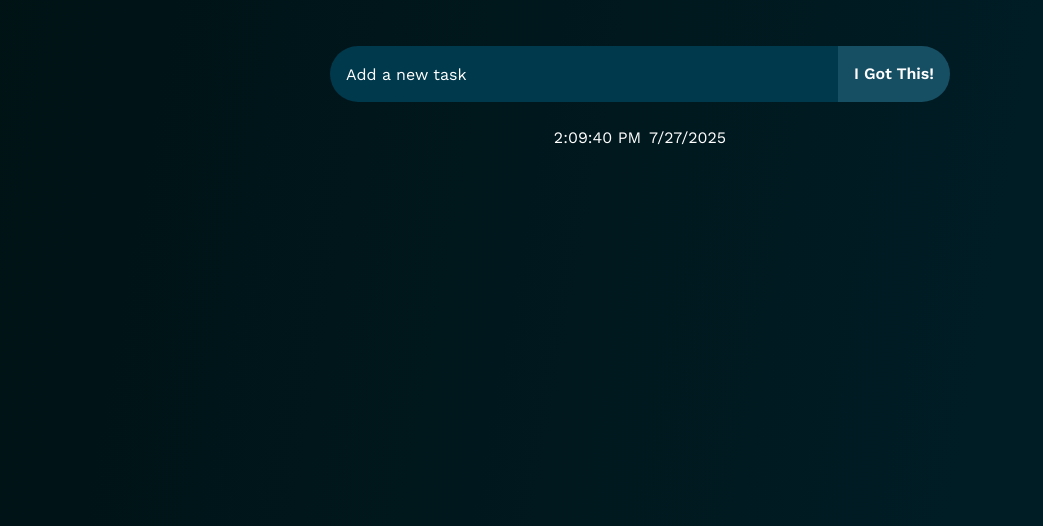
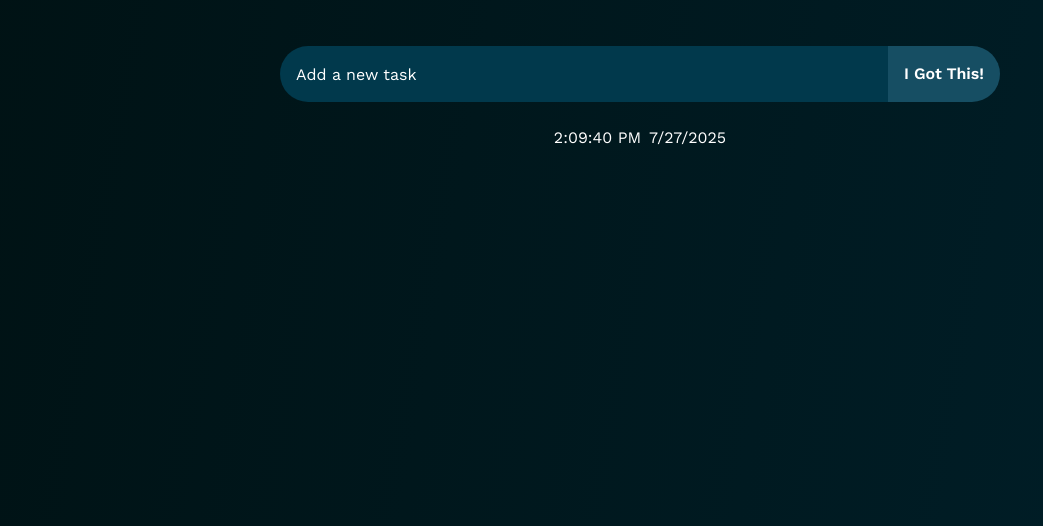
Before and after one commit to Pranavmr009/ToDo-App, a plain HTML site: page index.html in a window 1280 px wide. Shown: the part 274-800 px from the top of the page, without its empty margins (0-1043 px from the left). Drawn offline with nearby package versions, Linux system fonts and the light colour scheme.

Commit message:
Added Functionality

```diff
--- a/index.html
+++ b/index.html
@@ -22,7 +22,7 @@
       <i class="fab fa-github text-white text-4xl hover:text-gray-400"></i>
     </a>
   </div>
-  <div class="flex flex-col lg:w-[620px] w-[500px] items-center mt-36 space-y-6" id="top-div">
+  <div class="flex flex-col lg:w-[720px] w-[500px] items-center mt-36 space-y-6" id="top-div">
   <h1 class="text-white lg:text-8xl md:text-6xl text-4xl mt-6 mb-8">Just do it.</h1>
 
     <div class="flex flex-col md:flex-row w-full max-w-7xl my-6">
```
